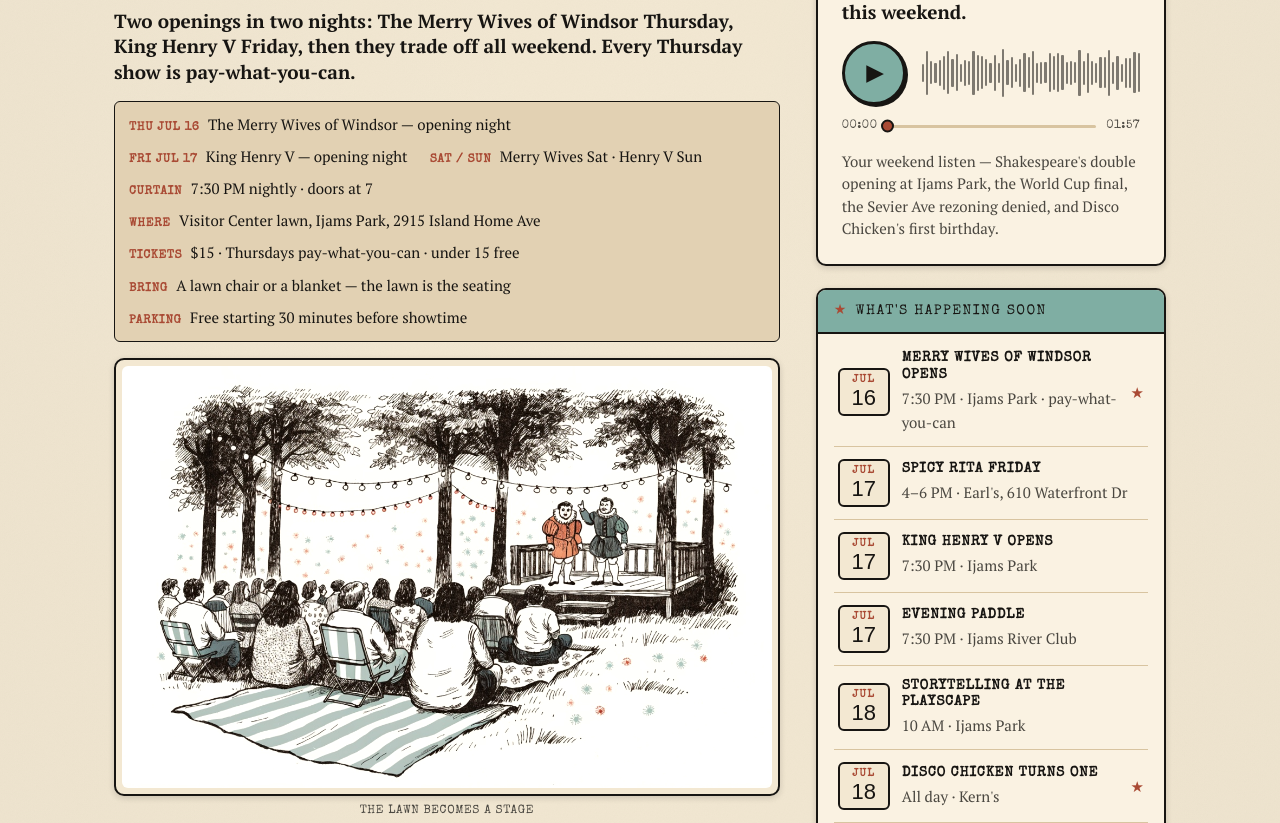
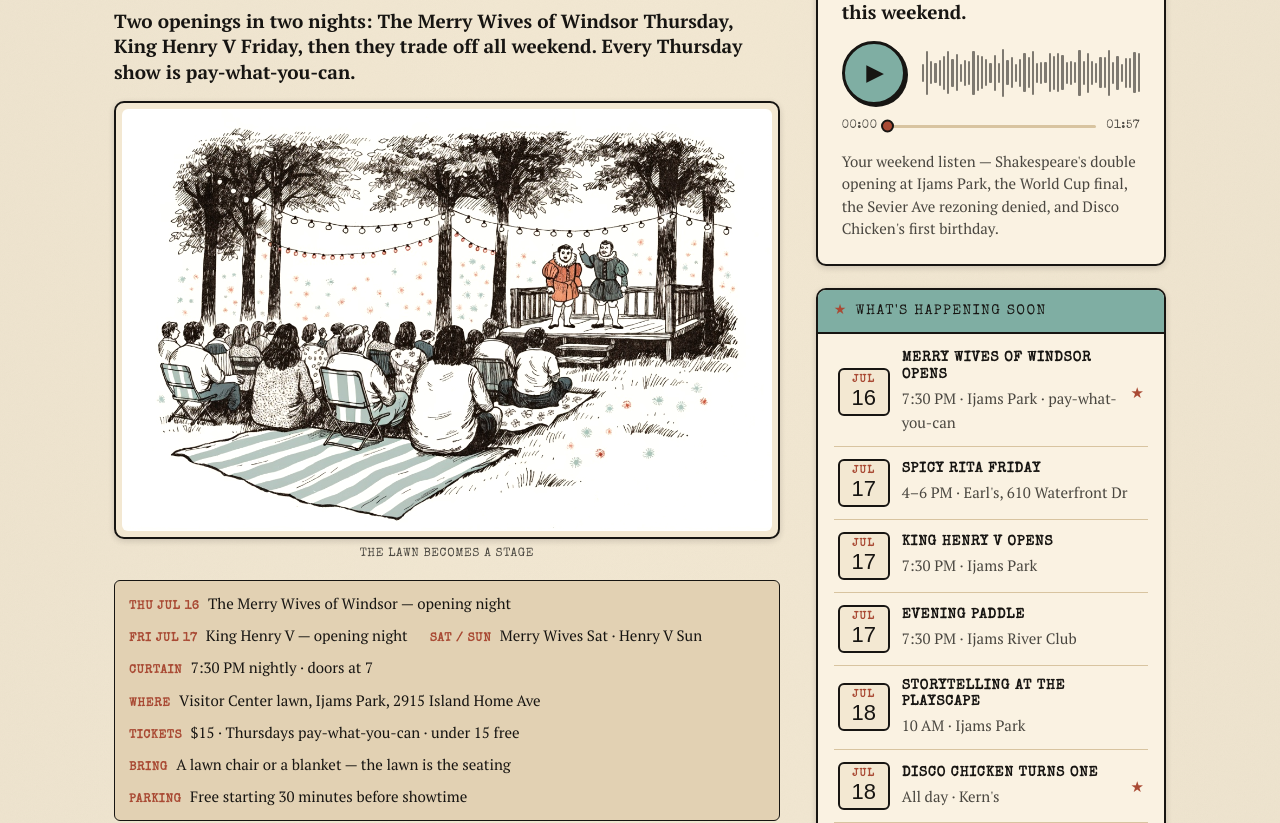
Before and after one commit to theandyroberts/sokno_ear_web, a Next.js app: page / in a window 1280 px wide. Shown: the part 682-1505 px from the top of the page. Built offline with nearby package versions, Linux system fonts and the light colour scheme; no server answers; a web font is replaced by a local one.

Commit message:
layout: hero image sits directly under the headline/deck on imageTop features, above the facts strip — a long facts strip was burying the art; float layouts unchanged

```diff
--- a/components/ds/Article.jsx
+++ b/components/ds/Article.jsx
@@ -3,9 +3,13 @@ import { Tag } from "./Tag.jsx";
 
 /**
  * Article — a full inline story for the one-page weekly paper. Everything is
- * right there: section rubric, engraving, headline, deck, optional event facts,
- * and the full body. No "read more", no new page. Lay images and body in a
- * two-column print measure on wide screens.
+ * right there: section rubric, headline, deck, engraving, optional event facts,
+ * and the full body. No "read more", no new page.
+ *
+ * Image placement depends on layout:
+ * - imageTop  → hero directly under the headline/deck, ABOVE the facts strip.
+ *   (A long facts strip otherwise buries the art halfway down the story.)
+ * - imageLeft / imageRight → float inside the body so the copy wraps around it.
  */
 export function Article({
   id,
@@ -24,6 +28,7 @@ export function Article({
 }) {
   const floatVal = layout === "imageLeft" ? "left" : layout === "imageRight" ? "right" : "none";
   const isFloat = floatVal !== "none";
+  const isHero = layout === "imageTop";
   const figure = image && layout !== "textOnly" && (
     <figure
       style={{
@@ -105,6 +110,8 @@ export function Article({
         </p>
       )}
 
+      {isHero && figure}
+
       {facts.length > 0 && (
         <dl
           style={{
@@ -147,7 +154,7 @@ export function Article({
           color: "var(--ink-black)",
         }}
       >
-        {figure}
+        {!isHero && figure}
         {children}
         <div style={{ clear: "both" }} />
       </div>
```
